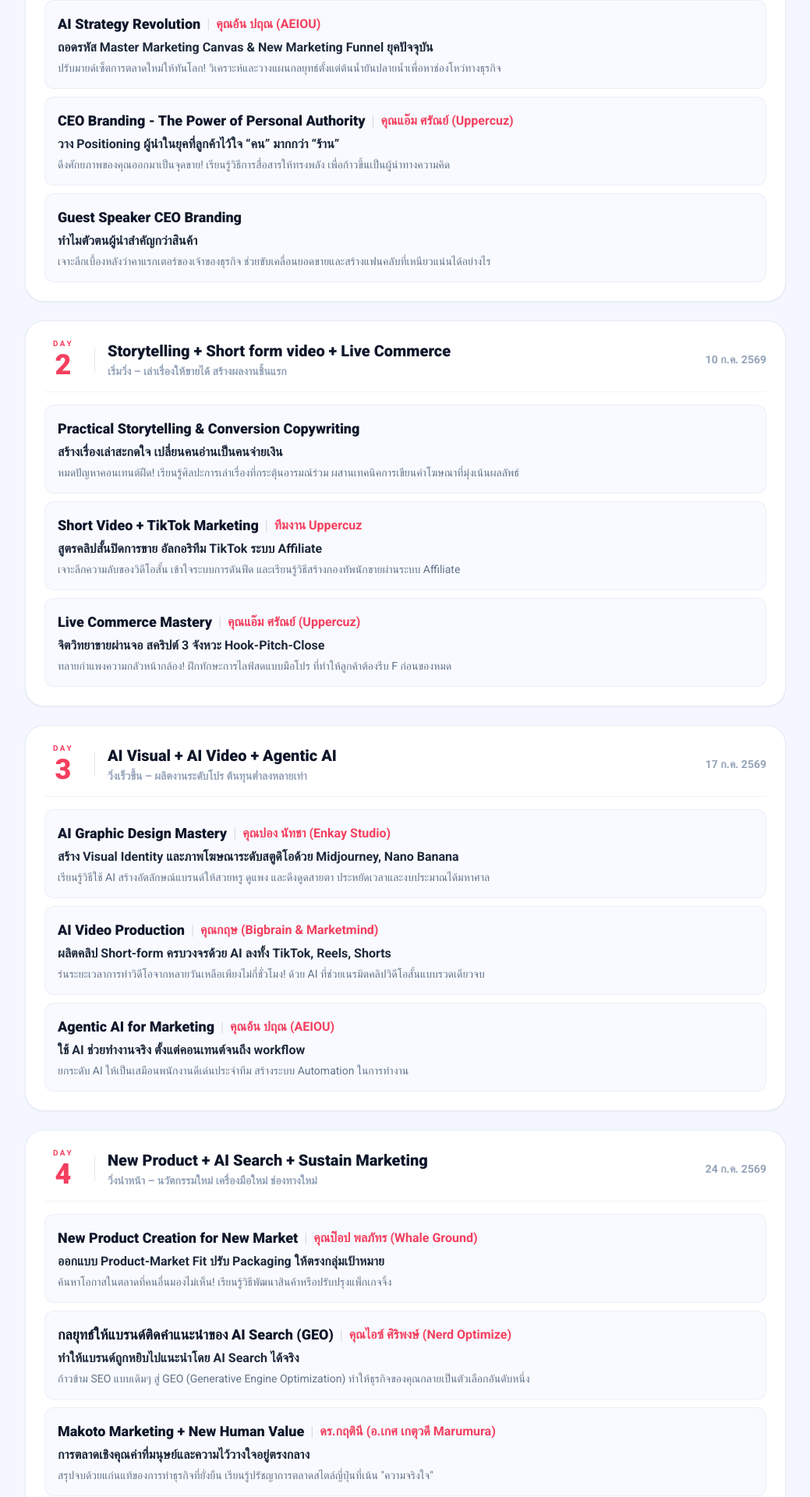
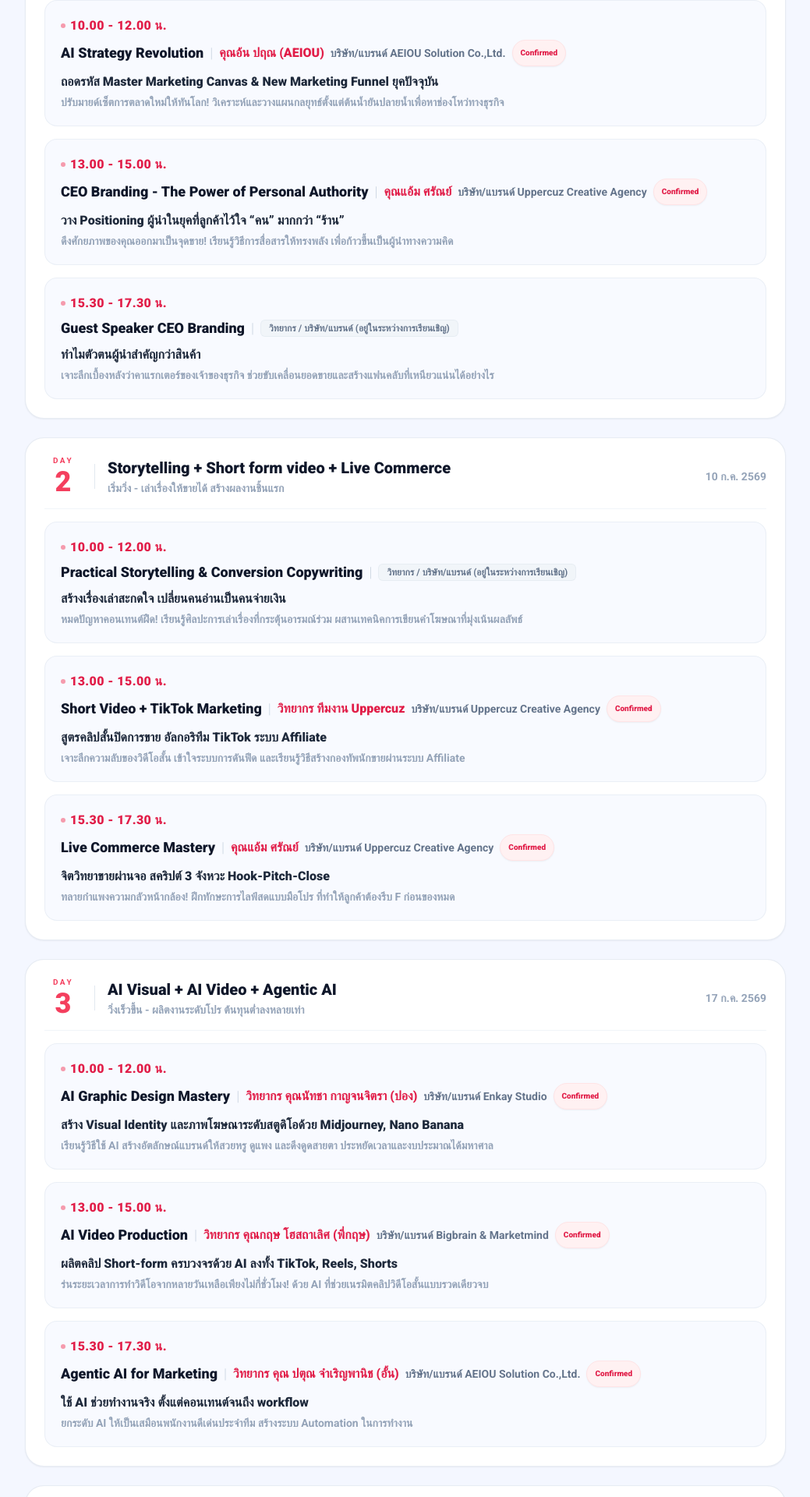
Before and after one commit to poohphurit/RunProject, a React (Vite) app: page / in a window 1280 px wide. Shown: the part 7500-9420 px from the top of the page at 78% size, without its empty margins (120-1159 px from the left). Built offline with nearby package versions, Linux system fonts and the light colour scheme; the HTML template or start-up script is replaced by a standard one; a web font is replaced by a local one.

Commit message:
feat: update 4-day syllabus content and design based on mockups

```diff
--- a/src/App.jsx
+++ b/src/App.jsx
@@ -8,25 +8,34 @@
     day: 'DAY 1',
     date: '3 ก.ค. 2569',
     theme: 'Brand + Marketing + Personal Branding',
-    subTheme: 'ลุกขึ้นยืน – เปิดตาเห็นสนามรบใหม่ สร้างตัวตนให้ทรงพลัง',
+    subTheme: 'ลุกขึ้นยืน - เปิดตาเห็นสนามรบใหม่ สร้างตัวตนให้ทรงพลัง',
     topics: [
       {
+        time: '10.00 - 12.00 น.',
         title: 'AI Strategy Revolution',
         speaker: 'คุณอ้น ปฤณ (AEIOU)',
-        detail: 'ถอดรหัส Master Marketing Canvas & New Marketing Funnel ยุคปัจจุบัน',
-        extra: 'ปรับมายด์เซ็ตการตลาดใหม่ให้ทันโลก! วิเคราะห์และวางแผนกลยุทธ์ตั้งแต่ต้นน้ำยันปลายน้ำเพื่อหาช่องโหว่ทางธุรกิจ',
+        company: 'บริษัท/แบรนด์ AEIOU Solution Co.,Ltd.',
+        status: 'Confirmed',
+        headline: 'ถอดรหัส Master Marketing Canvas & New Marketing Funnel ยุคปัจจุบัน',
+        detail: 'ปรับมายด์เซ็ตการตลาดใหม่ให้ทันโลก! วิเคราะห์และวางแผนกลยุทธ์ตั้งแต่ต้นน้ำยันปลายน้ำเพื่อหาช่องโหว่ทางธุรกิจ',
       },
       {
+        time: '13.00 - 15.00 น.',
         title: 'CEO Branding - The Power of Personal Authority',
-        speaker: 'คุณแอ๊ม ศรัณย์ (Uppercuz)',
-        detail: 'วาง Positioning ผู้นำในยุคที่ลูกค้าไว้ใจ “คน” มากกว่า “ร้าน”',
-        extra: 'ดึงศักยภาพของคุณออกมาเป็นจุดขาย! เรียนรู้วิธีการสื่อสารให้ทรงพลัง เพื่อก้าวขึ้นเป็นผู้นำทางความคิด',
+        speaker: 'คุณแอ้ม ศรัณย์',
+        company: 'บริษัท/แบรนด์ Uppercuz Creative Agency',
+        status: 'Confirmed',
+        headline: 'วาง Positioning ผู้นำในยุคที่ลูกค้าไว้ใจ “คน” มากกว่า “ร้าน”',
+        detail: 'ดึงศักยภาพของคุณออกมาเป็นจุดขาย! เรียนรู้วิธีการสื่อสารให้ทรงพลัง เพื่อก้าวขึ้นเป็นผู้นำทางความคิด',
       },
       {
+        time: '15.30 - 17.30 น.',
         title: 'Guest Speaker CEO Branding',
         speaker: '',
-        detail: 'ทำไมตัวตนผู้นำสำคัญกว่าสินค้า',
-        extra: 'เจาะลึกเบื้องหลังว่าคาแรกเตอร์ของเจ้าของธุรกิจ ช่วยขับเคลื่อนยอดขายและสร้างแฟนคลับที่เหนียวแน่นได้อย่างไร',
+        company: '',
+        status: 'TBA',
+        headline: 'ทำไมตัวตนผู้นำสำคัญกว่าสินค้า',
+        detail: 'เจาะลึกเบื้องหลังว่าคาแรกเตอร์ของเจ้าของธุรกิจ ช่วยขับเคลื่อนยอดขายและสร้างแฟนคลับที่เหนียวแน่นได้อย่างไร',
       },
     ],
   },
@@ -34,25 +43,34 @@
     day: 'DAY 2',
     date: '10 ก.ค. 2569',
     theme: 'Storytelling + Short form video + Live Commerce',
-    subTheme: 'เริ่มวิ่ง – เล่าเรื่องให้ขายได้ สร้างผลงานชิ้นแรก',
+    subTheme: 'เริ่มวิ่ง - เล่าเรื่องให้ขายได้ สร้างผลงานชิ้นแรก',
     topics: [
       {
+        time: '10.00 - 12.00 น.',
         title: 'Practical Storytelling & Conversion Copywriting',
         speaker: '',
-        detail: 'สร้างเรื่องเล่าสะกดใจ เปลี่ยนคนอ่านเป็นคนจ่ายเงิน',
-        extra: 'หมดปัญหาคอนเทนต์ฝืด! เรียนรู้ศิลปะการเล่าเรื่องที่กระตุ้นอารมณ์ร่วม ผสานเทคนิคการเขียนคำโฆษณาที่มุ่งเน้นผลลัพธ์',
+        company: '',
+        status: 'TBA',
+        headline: 'สร้างเรื่องเล่าสะกดใจ เปลี่ยนคนอ่านเป็นคนจ่ายเงิน',
+        detail: 'หมดปัญหาคอนเทนต์ฝืด! เรียนรู้ศิลปะการเล่าเรื่องที่กระตุ้นอารมณ์ร่วม ผสานเทคนิคการเขียนคำโฆษณาที่มุ่งเน้นผลลัพธ์',
       },
       {
+        time: '13.00 - 15.00 น.',
         title: 'Short Video + TikTok Marketing',
-        speaker: 'ทีมงาน Uppercuz',
-        detail: 'สูตรคลิปสั้นปิดการขาย อัลกอริทึม TikTok ระบบ Affiliate',
-        extra: 'เจาะลึกความลับของวิดีโอสั้น เข้าใจระบบการดันฟีด และเรียนรู้วิธีสร้างกองทัพนักขายผ่านระบบ Affiliate',
+        speaker: 'วิทยากร ทีมงาน Uppercuz',
+        company: 'บริษัท/แบรนด์ Uppercuz Creative Agency',
+        status: 'Confirmed',
+        headline: 'สูตรคลิปสั้นปิดการขาย อัลกอริทึม TikTok ระบบ Affiliate',
+        detail: 'เจาะลึกความลับของวิดีโอสั้น เข้าใจระบบการดันฟีด และเรียนรู้วิธีสร้างกองทัพนักขายผ่านระบบ Affiliate',
       },
       {
+        time: '15.30 - 17.30 น.',
         title: 'Live Commerce Mastery',
-        speaker: 'คุณแอ๊ม ศรัณย์ (Uppercuz)',
-        detail: 'จิตวิทยาขายผ่านจอ สคริปต์ 3 จังหวะ Hook-Pitch-Close',
-        extra: 'ทลายกำแพงความกลัวหน้ากล้อง! ฝึกทักษะการไลฟ์สดแบบมือโปร ที่ทำให้ลูกค้าต้องรีบ F ก่อนของหมด',
+        speaker: 'คุณแอ้ม ศรัณย์',
+        company: 'บริษัท/แบรนด์ Uppercuz Creative Agency',
+        status: 'Confirmed',
+        headline: 'จิตวิทยาขายผ่านจอ สคริปต์ 3 จังหวะ Hook-Pitch-Close',
+        detail: 'ทลายกำแพงความกลัวหน้ากล้อง! ฝึกทักษะการไลฟ์สดแบบมือโปร ที่ทำให้ลูกค้าต้องรีบ F ก่อนของหมด',
       },
     ],
   },
@@ -60,25 +78,34 @@
     day: 'DAY 3',
     date: '17 ก.ค. 2569',
     theme: 'AI Visual + AI Video + Agentic AI',
-    subTheme: 'วิ่งเร็วขึ้น – ผลิตงานระดับโปร ต้นทุนต่ำลงหลายเท่า',
+    subTheme: 'วิ่งเร็วขึ้น - ผลิตงานระดับโปร ต้นทุนต่ำลงหลายเท่า',
     topics: [
       {
+        time: '10.00 - 12.00 น.',
         title: 'AI Graphic Design Mastery',
-        speaker: 'คุณปอง นัทชา (Enkay Studio)',
-        detail: 'สร้าง Visual Identity และภาพโฆษณาระดับสตูดิโอด้วย Midjourney, Nano Banana',
-        extra: 'เรียนรู้วิธีใช้ AI สร้างอัตลักษณ์แบรนด์ให้สวยหรู ดูแพง และดึงดูดสายตา ประหยัดเวลาและงบประมาณได้มหาศาล',
+        speaker: 'วิทยากร คุณนัทชา กาญจนจิตรา (ปอง)',
+        company: 'บริษัท/แบรนด์ Enkay Studio',
+        status: 'Confirmed',
+        headline: 'สร้าง Visual Identity และภาพโฆษณาระดับสตูดิโอด้วย Midjourney, Nano Banana',
+        detail: 'เรียนรู้วิธีใช้ AI สร้างอัตลักษณ์แบรนด์ให้สวยหรู ดูแพง และดึงดูดสายตา ประหยัดเวลาและงบประมาณได้มหาศาล',
       },
       {
+        time: '13.00 - 15.00 น.',
         title: 'AI Video Production',
-        speaker: 'คุณกฤษ (Bigbrain & Marketmind)',
-        detail: 'ผลิตคลิป Short-form ครบวงจรด้วย AI ลงทั้ง TikTok, Reels, Shorts',
-        extra: 'ร่นระยะเวลาการทำวิดีโอจากหลายวันเหลือเพียงไม่กี่ชั่วโมง! ด้วย AI ที่ช่วยเนรมิตคลิปวิดีโอสั้นแบบรวดเดียวจบ',
+        speaker: 'วิทยากร คุณกฤษ โฮสถาเลิศ (พี่กฤษ)',
+        company: 'บริษัท/แบรนด์ Bigbrain & Marketmind',
+        status: 'Confirmed',
+        headline: 'ผลิตคลิป Short-form ครบวงจรด้วย AI ลงทั้ง TikTok, Reels, Shorts',
+        detail: 'ร่นระยะเวลาการทำวิดีโอจากหลายวันเหลือเพียงไม่กี่ชั่วโมง! ด้วย AI ที่ช่วยเนรมิตคลิปวิดีโอสั้นแบบรวดเดียวจบ',
       },
       {
+        time: '15.30 - 17.30 น.',
         title: 'Agentic AI for Marketing',
-        speaker: 'คุณอ้น ปฤณ (AEIOU)',
-        detail: 'ใช้ AI ช่วยทำงานจริง ตั้งแต่คอนเทนต์จนถึง workflow',
-        extra: 'ยกระดับ AI ให้เป็นเสมือนพนักงานดีเด่นประจำทีม สร้างระบบ Automation ในการทำงาน',
+        speaker: 'วิทยากร คุณ ปตุณ จำเริญพานิช (อั้น)',
+        company: 'บริษัท/แบรนด์ AEIOU Solution Co.,Ltd.',
+        status: 'Confirmed',
+        headline: 'ใช้ AI ช่วยทำงานจริง ตั้งแต่คอนเทนต์จนถึง workflow',
+        detail: 'ยกระดับ AI ให้เป็นเสมือนพนักงานดีเด่นประจำทีม สร้างระบบ Automation ในการทำงาน',
       },
     ],
   },
@@ -86,25 +113,34 @@
     day: 'DAY 4',
     date: '24 ก.ค. 2569',
     theme: 'New Product + AI Search + Sustain Marketing',
-    subTheme: 'วิ่งนำหน้า – นวัตกรรมใหม่ เครื่องมือใหม่ ช่องทางใหม่',
+    subTheme: 'วิ่งนำหน้า - นวัตกรรมใหม่ เครื่องมือใหม่ ช่องทางใหม่',
     topics: [
       {
+        time: '10.00 - 12.00 น.',
         title: 'New Product Creation for New Market',
-        speaker: 'คุณป๊อป พลภัทร (Whale Ground)',
-        detail: 'ออกแบบ Product-Market Fit ปรับ Packaging ให้ตรงกลุ่มเป้าหมาย',
-        extra: 'ค้นหาโอกาสในตลาดที่คนอื่นมองไม่เห็น! เรียนรู้วิธีพัฒนาสินค้าหรือปรับปรุงแพ็กเกจจิ้ง',
+        speaker: 'วิทยากร คุณพลภัทร ทรงรัตนจิตติ (ป๊อป)',
+        company: 'บริษัท/แบรนด์ Whale Ground',
+        status: 'Confirmed',
+        headline: 'ออกแบบ Product-Market Fit ปรับ Packaging ให้ตรงกลุ่มเป้าหมาย',
+        detail: 'ค้นหาโอกาสในตลาดที่คนอื่นมองไม่เห็น! เรียนรู้วิธีพัฒนาสินค้าหรือปรับปรุงแพ็กเกจจิ้ง',
       },
       {
+        time: '13.00 - 15.00 น.',
         title: 'กลยุทธ์ให้แบรนด์ติดคำแนะนำของ AI Search (GEO)',
-        speaker: 'คุณไอซ์ ศิริพงษ์ (Nerd Optimize)',
-        detail: 'ทำให้แบรนด์ถูกหยิบไปแนะนำโดย AI Search ได้จริง',
-        extra: 'ก้าวข้าม SEO แบบเดิมๆ สู่ GEO (Generative Engine Optimization) ทำให้ธุรกิจของคุณกลายเป็นตัวเลือกอันดับหนึ่ง',
+        speaker: 'วิทยากร คุณศิริพงษ์ กลิ่นขจร (ไอซ์)',
+        company: 'บริษัท/แบรนด์ Nerd Optimize',
+        status: 'Confirmed',
+        headline: 'ทำให้แบรนด์ถูกหยิบไปแนะนำโดย AI Search ได้จริง',
+        detail: 'ก้าวข้าม SEO แบบเดิมๆ สู่ GEO (Generative Engine Optimization) ทำให้ธุรกิจของคุณกลายเป็นตัวเลือกอันดับหนึ่ง',
       },
       {
+        time: '15.30 - 17.30 น.',
         title: 'Makoto Marketing + New Human Value',
-        speaker: 'ดร.กฤตินี (อ.เกศ เกตุวดี Marumura)',
-        detail: 'การตลาดเชิงคุณค่าที่มนุษย์และความไว้วางใจอยู่ตรงกลาง',
-        extra: 'สรุปจบด้วยแก่นแท้ของการทำธุรกิจที่ยั่งยืน เรียนรู้ปรัชญาการตลาดสไตล์ญี่ปุ่นที่เน้น "ความจริงใจ"',
+        speaker: 'วิทยากร ดร.กฤตินี พงษ์ธนเลิศ (อ.เกตุ)',
+        company: 'บริษัท/แบรนด์ เกตุดี Marumura',
+        status: 'Confirmed_NoBadge',
+        headline: 'การตลาดเชิงคุณค่าที่มนุษย์และความไว้วางใจอยู่ตรงกลาง',
+        detail: 'สรุปจบด้วยแก่นแท้ของการทำธุรกิจที่ยั่งยืน เรียนรู้ปรัชญาการตลาดสไตล์ญี่ปุ่นที่เน้น "ความจริงใจ"',
       },
     ],
   },
@@ -1049,21 +1085,60 @@
                   {day.date}
                 </div>
               </div>
-              <div className="space-y-2.5">
-                {day.topics.map((topic) => (
-                  <div key={topic.title} className="rounded-xl border border-slate-200/60 bg-[#f8faff] p-4 transition duration-300 hover:border-rose-200 hover:bg-white hover:shadow-sm">
-                    <div className="flex flex-wrap items-center gap-x-2 gap-y-0.5 text-base font-extrabold sm:text-lg">
+              <div className="space-y-4">
+                {day.topics.map((topic, idx) => (
+                  <div key={idx} className="rounded-2xl border border-slate-200/60 bg-[#f8faff] p-5 transition duration-300 hover:border-rose-200 hover:bg-white hover:shadow-sm">
+                    {/* Time line */}
+                    {topic.time && (
+                      <div className="text-rose-600 text-sm sm:text-base font-black tracking-wide mb-1.5 flex items-center gap-1.5">
+                        <span className="w-1.5 h-1.5 rounded-full bg-rose-500 animate-pulse" />
+                        {topic.time}
+                      </div>
+                    )}
+
+                    {/* Header: Title | Speaker + Company + Status */}
+                    <div className="flex flex-wrap items-center gap-x-2 gap-y-1.5 text-base font-black text-slate-900 sm:text-lg">
                       <span className="text-slate-900">{topic.title}</span>
-                      {topic.speaker && (
+
+                      {topic.status === 'TBA' ? (
                         <>
                           <span className="text-slate-300 font-light hidden sm:inline">|</span>
-                          <span className="text-rose-500 text-sm sm:text-base font-bold">{topic.speaker}</span>
+                          <span className="inline-flex items-center rounded-md bg-slate-100 border border-slate-200/60 px-2.5 py-0.5 text-xs font-bold text-slate-500">
+                            วิทยากร / บริษัท/แบรนด์ (อยู่ในระหว่างการเรียนเชิญ)
+                          </span>
+                        </>
+                      ) : (
+                        <>
+                          {topic.speaker && (
+                            <>
+                              <span className="text-slate-300 font-light hidden sm:inline">|</span>
+                              <span className="text-rose-600 font-extrabold text-sm sm:text-base">{topic.speaker}</span>
+                            </>
+                          )}
+                          {topic.company && (
+                            <span className="text-slate-500 font-bold text-xs sm:text-sm">
+                              {topic.company}
+                            </span>
+                          )}
+                          {topic.status === 'Confirmed' && (
+                            <span className="inline-flex items-center rounded-full bg-rose-50 border border-rose-100 px-2.5 py-0.5 text-[10px] font-extrabold text-rose-600 shadow-sm shrink-0">
+                              Confirmed
+                            </span>
+                          )}
                         </>
                       )}
                     </div>
-                    <p className="mt-1 text-sm font-bold text-slate-800 sm:text-base leading-relaxed">{topic.detail}</p>
-                    {topic.extra && (
-                      <p className="mt-1 text-xs text-slate-500 leading-relaxed sm:text-sm">{topic.extra}</p>
+
+                    {/* Headline */}
+                    <p className="mt-2 text-sm font-extrabold text-slate-800 sm:text-base leading-relaxed">
+                      {topic.headline}
+                    </p>
+
+                    {/* Detail */}
+                    {topic.detail && (
+                      <p className="mt-1 text-xs font-semibold text-slate-400 leading-relaxed sm:text-sm">
+                        {topic.detail}
+                      </p>
                     )}
                   </div>
                 ))}
```
